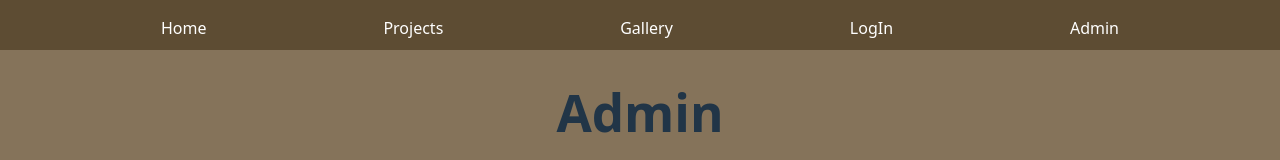
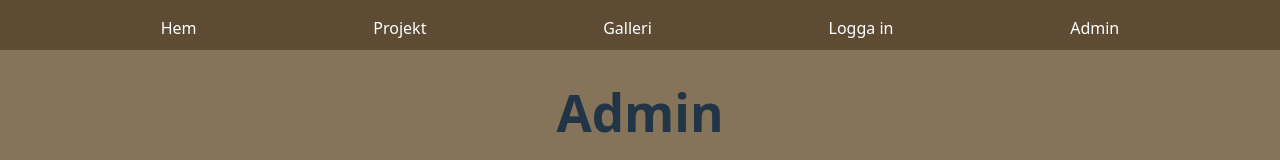
Before and after one commit to mikaelakihl/mi-portfolio-2, a React (Vite) app in the folder client/: page /admin in a window 1280 px wide. Shown: the top 160 px of the page. Built offline with nearby package versions, Linux system fonts and the light colour scheme.

Commit message:
feat: created context for toggle language button

```diff
--- a/client/src/app/App.tsx
+++ b/client/src/app/App.tsx
@@ -7,12 +7,13 @@ import { LoginPage } from '../pages/LoginPage'
 import { AdminPage } from '../pages/AdminPage'
 import { Header } from '../components/header/header/Header'
 import { Footer } from '../components/footer/Footer'
-import { Navigation } from '../components/header/navigation/Navigation/Navigation'
+import { LanguageProvider } from '../context/LanguageProvider'
 
 function App() {
 
   return (
     <>
+    <LanguageProvider>
       <Header/>
       <main>
         <Routes>
@@ -24,6 +25,7 @@ function App() {
         </Routes>
       </main>
       <Footer/>
+      </LanguageProvider>
     </>
   )
 }
--- a/client/src/components/header/navigation/DesktopMenu/DesktopMenu.tsx
+++ b/client/src/components/header/navigation/DesktopMenu/DesktopMenu.tsx
@@ -1,8 +1,16 @@
 import { NavLink } from "react-router-dom"
-import { navLinks } from "../../../../data/navLinks"
+import { getNavLinks } from "../../../../data/navLinks"
 import styles from './DesktopMenu.module.scss';
+import { useContext } from "react";
+import { LanguageContext } from "../../../../context/LanguageContext";
 
 export const DesktopMenu = () => {
+
+    const context = useContext(LanguageContext);
+    if (!context) return null;
+
+    const {texts} = context;
+    const navLinks = getNavLinks(texts);
 
     return (
         <nav>
--- a/client/src/components/header/navigation/HamburgerMenu/HamburgerMenu.tsx
+++ b/client/src/components/header/navigation/HamburgerMenu/HamburgerMenu.tsx
@@ -1,11 +1,18 @@
 import { NavLink } from "react-router-dom"
-import { navLinks } from "../../../../data/navLinks"
+import { getNavLinks } from "../../../../data/navLinks"
 import styles from './HamburgerMenu.module.scss';
-import { useState } from "react";
+import { useContext, useState } from "react";
+import { LanguageContext } from "../../../../context/LanguageContext";
 
 export const HamburgerMenu = () => {
     const [isOpen, setIsOpen] = useState(false);
     const toggleMenu = () => setIsOpen(prev => !prev)
+
+    const context = useContext(LanguageContext);
+    if (!context) return null;
+
+    const {texts} = context;
+    const navLinks = getNavLinks(texts);
 
     return (
         <nav className={styles.hamburger_menu_wrapper}>
--- /dev/null
+++ b/client/src/context/LanguageContext.ts
@@ -0,0 +1,14 @@
+import { createContext } from "react";
+import type sv from "../languages/sv";
+
+export type Language = 'sv' | 'en';
+
+export type LanguageTexts = typeof sv;
+
+interface LanguageContextType {
+    language: Language;
+    setLanguage: (lang: Language) => void;
+    texts: LanguageTexts;
+}
+
+export const LanguageContext = createContext<LanguageContextType | null>(null);
--- /dev/null
+++ b/client/src/context/LanguageProvider.tsx
@@ -0,0 +1,21 @@
+import { useState, type ReactNode } from "react";
+import sv from "../languages/sv";
+import en from "../languages/en";
+import { LanguageContext, type Language } from "./LanguageContext";
+
+
+interface Props {
+    children: ReactNode;
+}
+
+export const LanguageProvider = ({children}: Props) => {
+    const [language, setLanguage] = useState<Language>('sv');
+
+    const texts = language === 'sv' ? sv : en;
+
+    return (
+        <LanguageContext.Provider value = {{language, setLanguage, texts}}>
+            {children}
+        </LanguageContext.Provider>
+    )
+}
--- a/client/src/data/navLinks.ts
+++ b/client/src/data/navLinks.ts
@@ -1,8 +1,11 @@
-export const navLinks = [
-    {path: '/', label: 'Home'},
-    {path: '/projects', label: 'Projects'},
-    {path: '/gallery', label: 'Gallery'},
-    {path: '/login', label: 'LogIn'},
-    {path: '/admin', label: 'Admin'}
+import type { LanguageTexts } from "../context/LanguageContext";
 
-];
+export const getNavLinks = (texts: LanguageTexts) => [
+
+    {path: '/', label: texts.navBar.home},
+    {path: '/projects', label: texts.navBar.projects},
+    {path: '/gallery', label: texts.navBar.gallery},
+    {path: '/login', label: texts.navBar.logIn},
+    {path: '/admin', label: texts.navBar.admin}
+
+]
```
